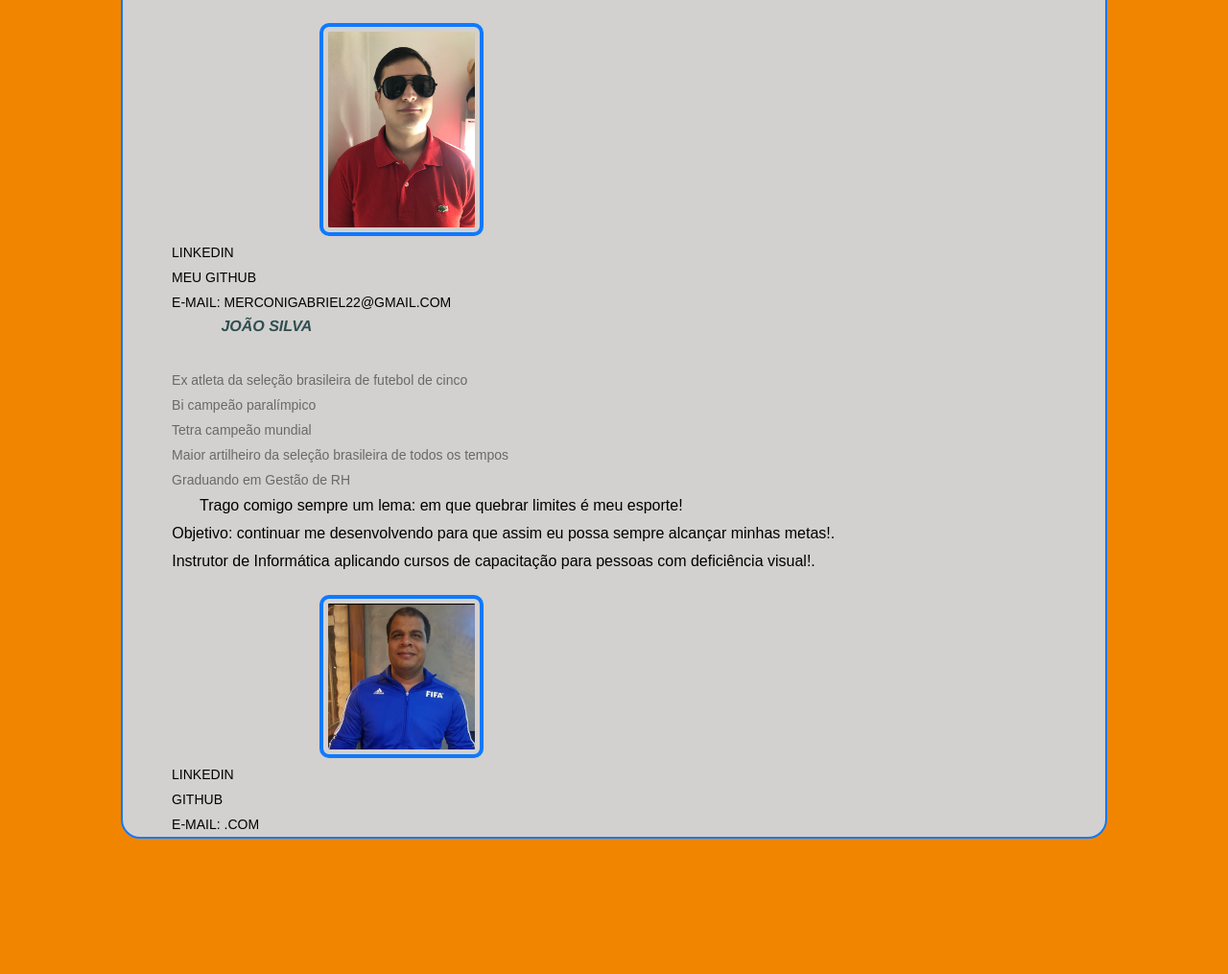
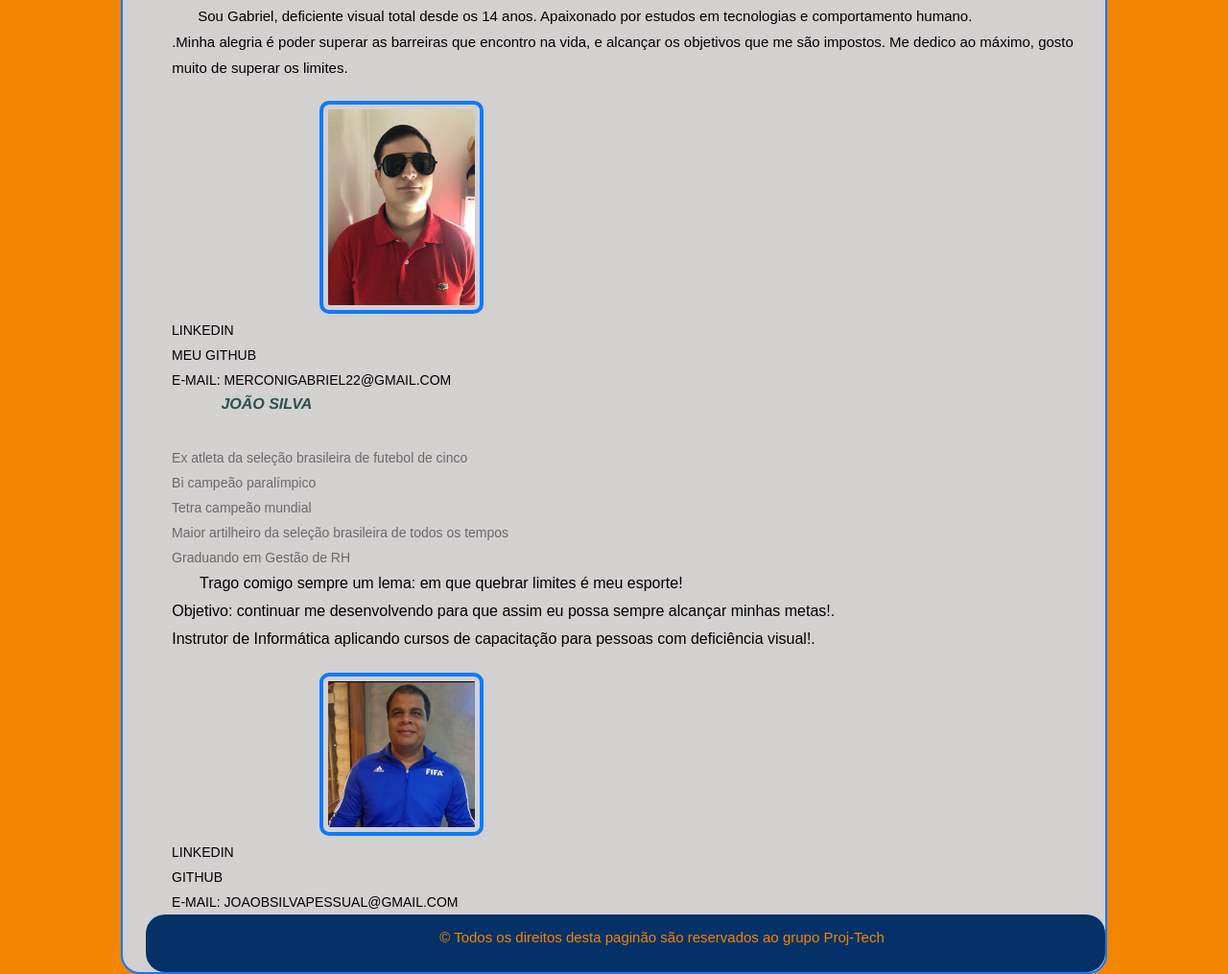
Before and after one commit to FormacaoTecnologia/Proj-tech, a plain HTML site: page quem somos.html in a window 1280 px wide. Shown: the part 1578-2593 px from the top of the page at 96% size. Before the commit the page ends 2452 px from the top, so only its background shows below. Drawn offline with Linux system fonts and the light colour scheme.

Commit message:
finalizafdo
informações e rodape ok

```diff
--- a/css/flex.css
+++ b/css/flex.css
@@ -244,3 +244,25 @@
             background-color: #0d5875;
             border-radius: 10px;
         }
+        /*rodape*/
+
+        footer {
+            position: relative;
+            background-color: #043168;
+            margin-left: auto;
+            border-radius: 20px;
+            min-width: 20px;
+            max-width: 980px;
+            max-height: 40px;
+            min-height: 40px;
+            padding: 10px;
+        }
+
+        #rodape {
+            color: #f28500;
+            text-align: center;
+        }
+
+        footer p:hover {
+            background-color: rgb(214, 223, 230);
+        }
--- a/quem somos.html
+++ b/quem somos.html
@@ -16,7 +16,7 @@
             <li><a href="index.html">Home</a></li>
             <li><a href="quem somos.html ">Quem somos</a></li>
             <li><a href="fale conosco.html ">Fale conosco</li></a>
-                <li><a href="news.html ">News</a></li>
+                <li><a href="news.html ">Saiba Mais</a></li>
         </ul>
 
     </nav>
@@ -82,6 +82,8 @@
 
             <articlep class="pessoal ">
                 <p>
+                    Sou Gabriel, deficiente visual total desde os 14 anos. Apaixonado por estudos em tecnologias e comportamento humano.<br> .Minha alegria é poder superar as barreiras que encontro na vida, e alcançar os objetivos que me são impostos.
+                    Me dedico ao máximo, gosto muito de superar os limites.
                 </p>
         </article>
         <img class="imagem " src="imagens/gabriel.jpeg " alt="Fotografia vertical, do peito para cima. Homem de pele branca, com cabelos castanhos escuros e curtos, dividido para o lado direito. Usa óculos escuros, modelo aviador e camisa polo vermelha,
@@ -128,7 +130,7 @@
             <li><a href="https://github.com/joao-silvaA2 " target="_blank">Github</a>
             </li>
             <li>
-                <a>E-mail: .com</a>
+                <a>E-mail: joaobsilvapessual@gmail.com</a>
             </li>
         </ul>
         </div>
@@ -144,7 +146,11 @@
         <script>
             new window.VLibras.Widget('https://vlibras.gov.br/app');
         </script>
+        <footer>
+            <p id=rodape> © Todos os direitos desta paginão são reservados ao grupo Proj-Tech</p>
+        </footer>
     </main>
+
 </body>
 
 </html>
```
Also changed, not shown: fale conosco.html (+6 -1 lines), index.html (+6 -2 lines), news.html (+4 -1 lines).
